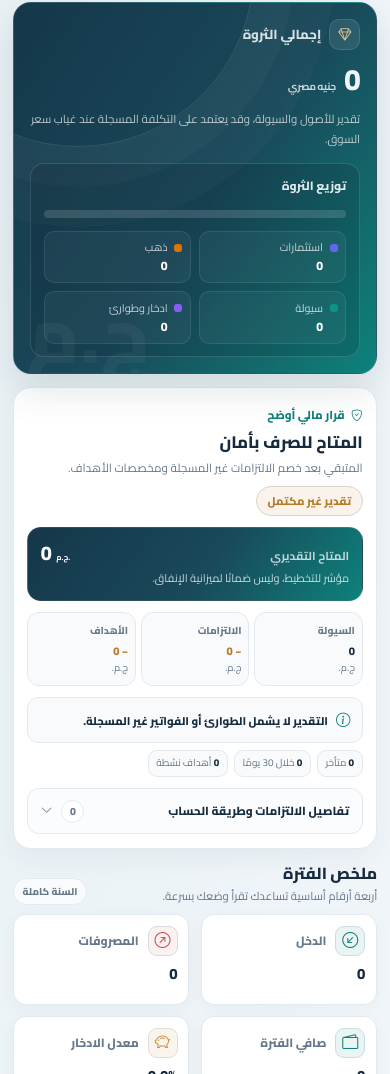
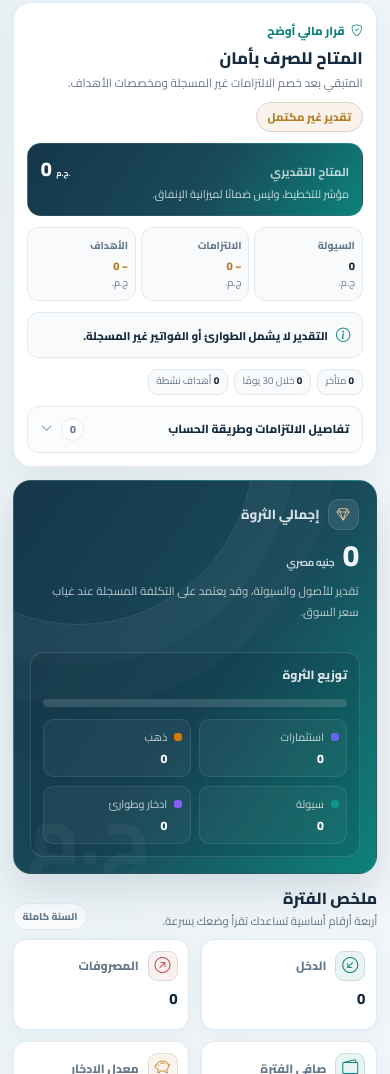
Before and after one commit to newhosttr3vel/Meyaar, a plain HTML site: page Meyaar-main/Meyar/index.html in a window 390 px wide. Shown: the part 442-1516 px from the top of the page. Drawn offline with nearby package versions, Linux system fonts and the light colour scheme; no server answers.

Commit message:
Improve dashboard summary hierarchy
Put safe-to-spend first, then total wealth and a full-width wealth distribution underneath, with responsive layout and regression tests.

```diff
--- a/Meyaar-main/Meyar/css/style.css
+++ b/Meyaar-main/Meyar/css/style.css
@@ -3538,3 +3538,105 @@ body.sidebar-open {
     transition: none !important;
   }
 }
+
+/* Dashboard summary hierarchy: safe-to-spend first, then wealth and allocation. */
+.dashboard-primary-grid {
+  display: grid;
+  grid-template-columns: minmax(0, 1fr) !important;
+  align-items: stretch;
+  gap: 1rem;
+}
+.dashboard-primary-grid > .dashboard-safe-spend,
+.dashboard-primary-grid > .dashboard-wealth-card {
+  min-width: 0;
+  min-height: 0 !important;
+  height: auto;
+  margin: 0 !important;
+}
+.dashboard-primary-grid > .dashboard-safe-spend {
+  order: 0;
+}
+.dashboard-primary-grid > .dashboard-wealth-card {
+  order: 1;
+  display: flex;
+  flex-direction: column;
+  padding: clamp(1rem, 2vw, 1.45rem);
+}
+.dashboard-safe-main {
+  grid-template-columns: minmax(0, 1.08fr) minmax(0, 1fr);
+  align-items: stretch;
+}
+.dashboard-safe-main .safe-spend-result {
+  align-content: center;
+  min-height: 100%;
+}
+.dashboard-safe-metrics {
+  align-self: stretch;
+}
+.dashboard-safe-bottom {
+  display: grid;
+  grid-template-columns: minmax(0, 1fr) auto;
+  align-items: center;
+  gap: .65rem;
+}
+.dashboard-safe-facts {
+  justify-content: flex-end;
+}
+.dashboard-wealth-main {
+  display: grid;
+  grid-template-columns: minmax(0, 1fr) !important;
+  gap: 1rem;
+}
+.dashboard-wealth-main > .dashboard-wealth-summary {
+  justify-content: flex-start;
+  padding: .1rem .1rem .9rem;
+}
+.dashboard-wealth-card .hero-value {
+  margin-top: .55rem;
+}
+.dashboard-wealth-note {
+  max-width: 52rem;
+  margin-top: .5rem;
+}
+.dashboard-wealth-allocation {
+  width: 100%;
+  padding: 1rem 1.05rem;
+  background: rgba(7, 20, 31, .13);
+}
+.dashboard-wealth-legend {
+  grid-template-columns: repeat(4, minmax(0, 1fr));
+  gap: .55rem;
+}
+.dashboard-wealth-legend .leg-item {
+  min-height: 62px;
+  padding: .6rem .65rem;
+}
+@media (max-width: 767.98px) {
+  .dashboard-primary-grid {
+    gap: .8rem;
+  }
+  .dashboard-safe-main {
+    grid-template-columns: minmax(0, 1fr);
+  }
+  .dashboard-safe-bottom {
+    grid-template-columns: minmax(0, 1fr);
+  }
+  .dashboard-safe-facts {
+    justify-content: flex-start;
+  }
+  .dashboard-wealth-legend {
+    grid-template-columns: repeat(2, minmax(0, 1fr));
+  }
+}
+@media (max-width: 575.98px) {
+  .dashboard-wealth-card {
+    padding: .9rem;
+  }
+  .dashboard-wealth-allocation {
+    padding: .75rem;
+  }
+  .dashboard-wealth-legend .leg-item {
+    min-height: 58px;
+    padding: .48rem;
+  }
+}
--- a/Meyaar-main/Meyar/index.html
+++ b/Meyaar-main/Meyar/index.html
@@ -28,7 +28,7 @@
   <link href="https://cdn.jsdelivr.net/npm/bootstrap@5.3.3/dist/css/bootstrap.rtl.min.css" rel="stylesheet">
   <link href="https://cdn.jsdelivr.net/npm/bootstrap-icons@1.11.3/font/bootstrap-icons.min.css" rel="stylesheet">
   <link href="https://fonts.googleapis.com/css2?family=Cairo:wght@400;600;700;800&display=swap" rel="stylesheet">
-  <link href="css/style.css?v=20261029-dashboard9" rel="stylesheet">
+  <link href="css/style.css?v=20261029-dashboard10" rel="stylesheet">
 </head>
 <body>
   <nav class="navbar navbar-dark sticky-top shadow-sm app-topbar" aria-label="الشريط العلوي">
@@ -464,6 +464,6 @@
 
   <script src="https://cdn.jsdelivr.net/npm/bootstrap@5.3.3/dist/js/bootstrap.bundle.min.js"></script>
   <script src="https://cdn.jsdelivr.net/npm/chart.js@4.4.4/dist/chart.umd.min.js"></script>
-  <script src="js/app.js?v=20261029-dashboard8"></script>
+  <script src="js/app.js?v=20261029-dashboard9"></script>
 </body>
 </html>
```
Also changed, not shown: tests/financial-core.test.cjs (+10 -5 lines), Meyaar-main/Meyar/js/app.js.
